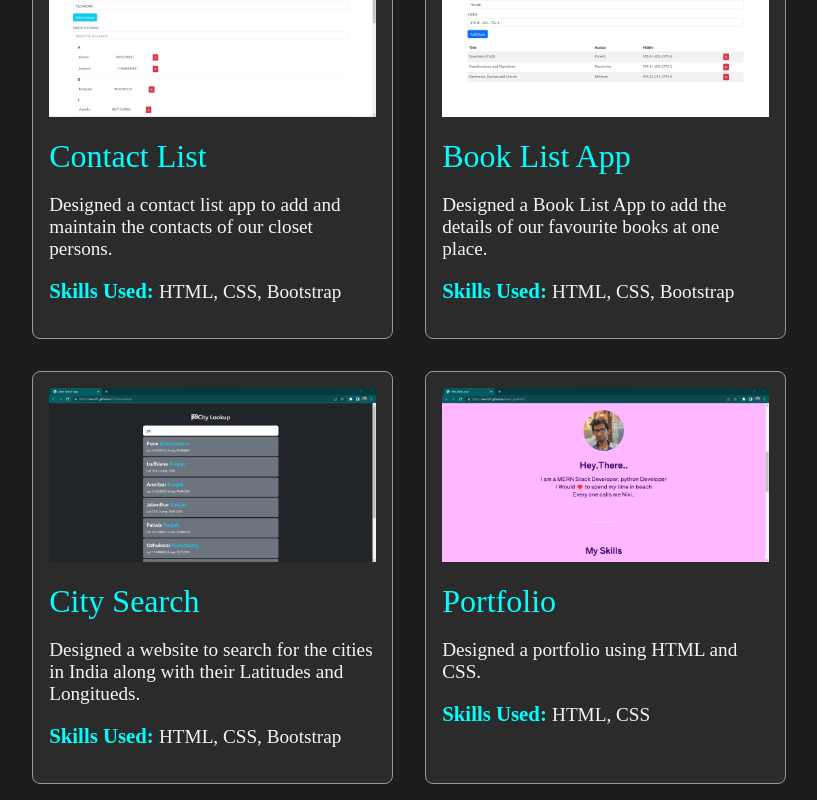
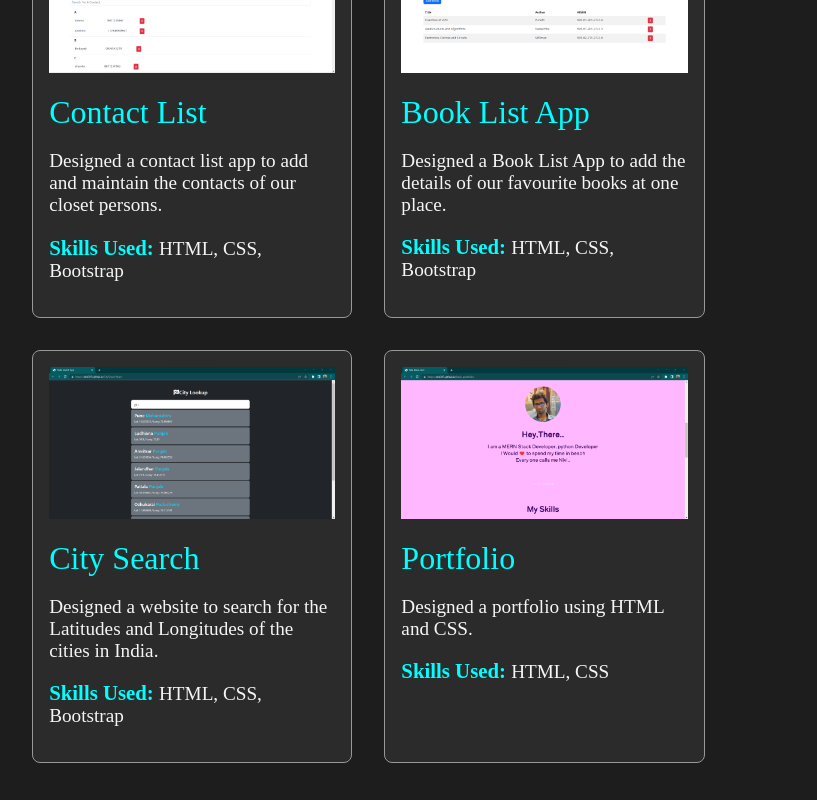
Before and after one commit to Nivi327/nivas_portfolio, a React (Create React App) app: page /projects in a window 1280 px wide. Shown: the part 621-1421 px from the top of the page, without its empty margins (323-1140 px from the left). After the commit the page ends 1400 px from the top, so only its background shows below. Built offline with nearby package versions, Linux system fonts and the light colour scheme.

Commit message:
Chnaged para in projects

```diff
--- a/src/components/projects/projects.jsx
+++ b/src/components/projects/projects.jsx
@@ -49,7 +49,7 @@ const Projects = () => {
                         <img src={CityLookUpImg} alt="city_search" />
                         <a>City Search</a>
                     </a>
-                    <p>Designed a website to search for the cities in India along with their Latitudes and Longitueds.</p>
+                    <p>Designed a website to search for the Latitudes and Longitudes of the cities in India.</p>
                     <p><strong>Skills Used: </strong>HTML, CSS, Bootstrap</p>
                 </li>
                 <li>
--- a/src/components/projects/projects.module.css
+++ b/src/components/projects/projects.module.css
@@ -32,7 +32,7 @@
     border: 1px solid rgb(152, 152, 152);
     border-radius: 8px;
     padding: 1rem;
-    width: 40%;
+    width: 35%;
     transition: 0.2s ease-out;
     color: whitesmoke;
 }
```
